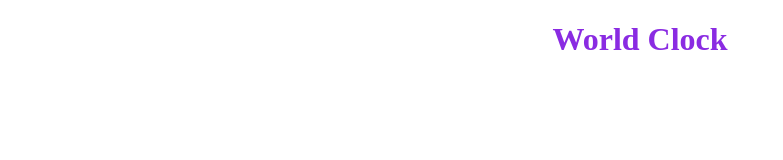
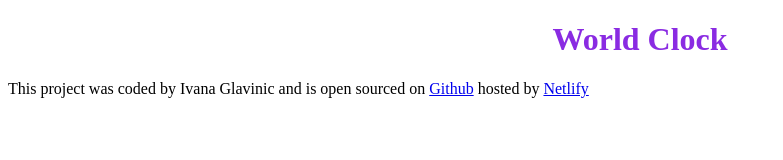
Before and after one commit to ivanaglavinic/world-clock-app, a plain HTML site: page index.html in a window 1280 px wide. Shown: the whole page, without its empty margins (0-783 px from the left). Drawn offline with Linux system fonts and the light colour scheme.

Commit message:
Added footer

```diff
--- a/index.html
+++ b/index.html
@@ -13,7 +13,11 @@
 
     <main></main>
 
-    <footer></footer>
+    <footer>
+      This project was coded by Ivana Glavinic and is open sourced on
+      <a href="https://github.com/ivanaglavinic/world-clock-app">Github</a>
+      hosted by <a href="https://world-clock-ivana.netlify.app/">Netlify</a>
+    </footer>
     <script src="index.js"></script>
   </body>
 </html>
```
